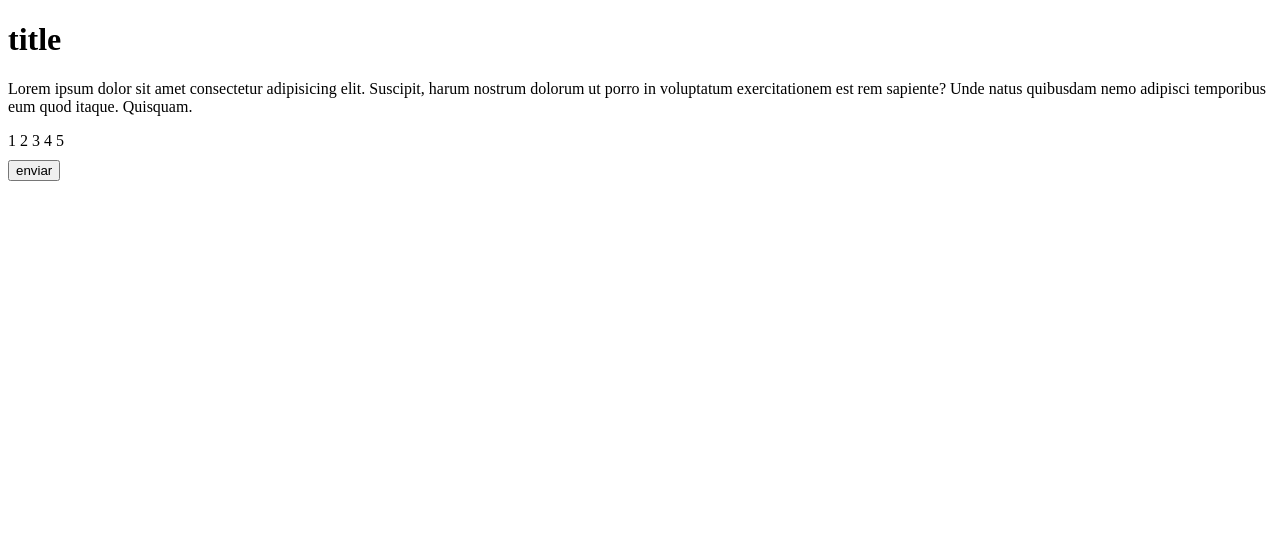
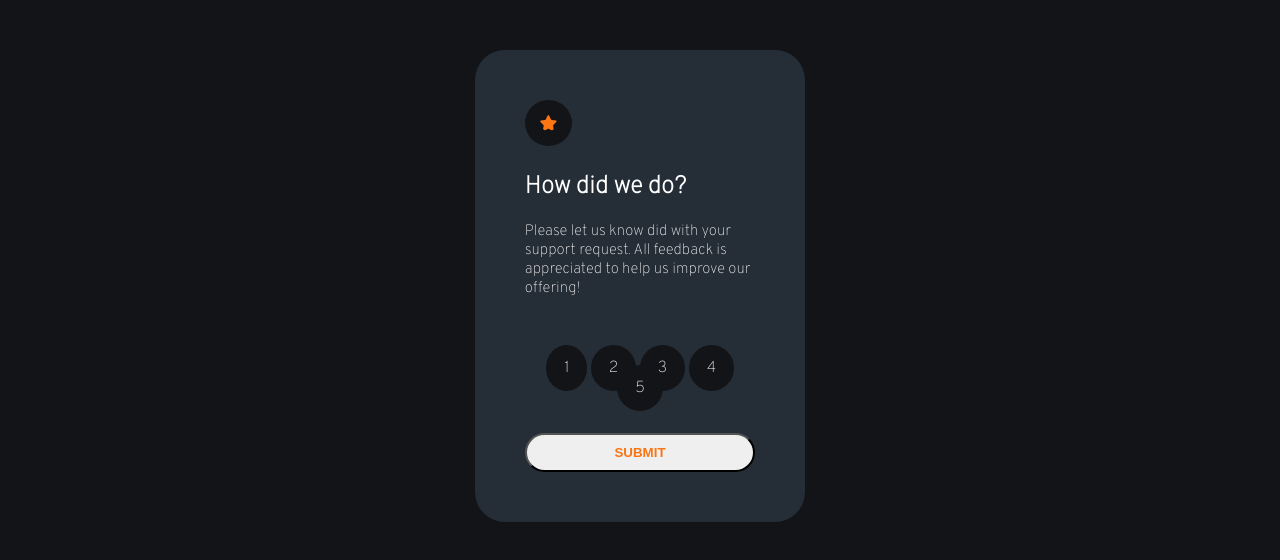
Before and after one commit to crslarez/workshop-01, a plain HTML site: page index.html in a window 1280 px wide. Drawn offline with Linux system fonts and the light colour scheme.

Commit message:
agrega estilos

```diff
--- a/index.html
+++ b/index.html
@@ -5,22 +5,27 @@
     <meta http-equiv="X-UA-Compatible" content="IE=edge">
     <meta name="viewport" content="width=device-width, initial-scale=1.0">
     <link rel="stylesheet" href="style.css">
+    <link rel="shortcut icon" href="img/icon-star.svg" type="image/x-icon">
+    <link rel="preconnect" href="https://fonts.googleapis.com">
+<link rel="preconnect" href="https://fonts.gstatic.com" crossorigin>
+<link href="https://fonts.googleapis.com/css2?family=Overpass:wght@100&display=swap" rel="stylesheet">
     <title>WORKSHOP 1</title>
 </head>
 <body>
-    <h1>title</h1>
-    <p>Lorem ipsum dolor sit amet consectetur adipisicing elit. Suscipit, harum nostrum dolorum ut porro in voluptatum exercitationem est rem sapiente? Unde natus quibusdam nemo adipisci temporibus eum quod itaque. Quisquam.</p>
+    <section class="container">
+        <img class="start" src="img/icon-star.svg" alt="start">
+        <h1>How did we do?</h1>
+        <p>Please let us know did with your support request. All feedback is appreciated to help us improve our offering!</p>
 
-    <form id="form">
-        <span>1</span>
-        <span>2</span>
-        <span>3</span>
-        <span>4</span>
-        <span>5</span>
-        <button class="button" type="submit">enviar</button>
-    </form>
-
-
+        <form id="form">
+            <span class="options">1</span>
+            <span class="options">2</span>
+            <span class="options">3</span>
+            <span class="options">4</span>
+            <span class="options">5</span>
+            <button class="button" type="submit"><a class="orange" href="options.html">SUBMIT</a></button>
+        </form>
+    </section>
     <script src="main.js"></script>
 </body>
 </html>
--- a/style.css
+++ b/style.css
@@ -1,9 +1,72 @@
+*  {
+    color: white;
+}
 
-.option {
-    text-decoration: none;
+body {
+    background-color:  hsl(216, 12%, 8%);
+    margin: auto;
+    font-family: 'Overpass', sans-serif;
+    margin-top: 50px;
+}
+
+.container {
+    background-color:  hsl(213, 19%, 18%);
+    padding: 50px;
+    border-radius: 30px;
+    width: 70%;
+    margin: auto;
 }
 
 .button {
-    margin-top: 10px;
+    border-radius: 20px;
+    color: hsl(25, 97%, 53%);
+    font-weight: 700;
+    width: 100%;
+    padding: 10px;
+    margin-top: 35px;
     display: block;
 }
+
+.options {
+    background-color:  hsl(216, 12%, 8%);;
+    border-radius: 100%;
+    padding: 13px 18px;
+    cursor: pointer;
+}
+
+.options:hover {
+    background-color:  hsl(216, 12%, 54%);
+}
+
+#form {
+    text-align: center;
+    width: 100%;
+    margin-top: 60px;
+}
+
+.start {
+    background-color:  hsl(216, 12%, 8%);
+    padding: 15px;
+    border-radius: 50%;
+}
+
+p {
+    font-size: 15px;
+}
+
+.orange {
+    text-decoration: none;
+    color: hsl(25, 97%, 53%);
+}
+
+
+@media (min-width: 800px) {
+    .container {
+        width: 18%;
+    }
+
+    #form {
+        width: 100%;
+        text-align: center;
+    }
+  }
```
Also changed, not shown: options.html (+3 -1 lines), img/icon-star.svg (added), img/illustration-thank-you.svg (added).
